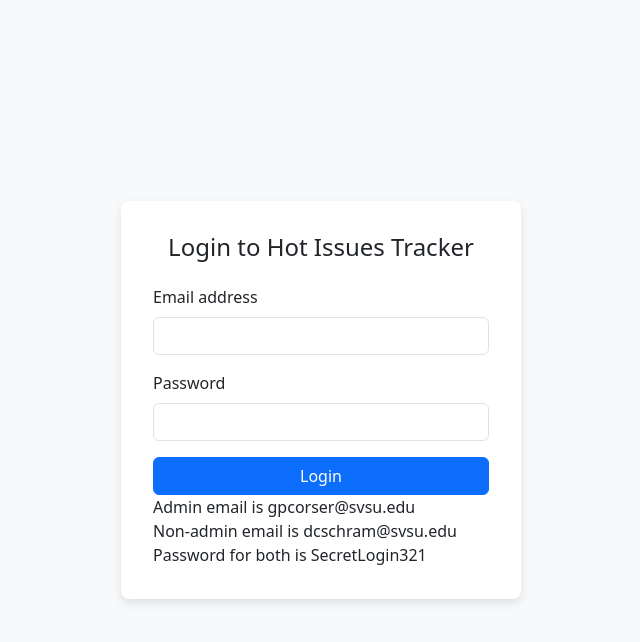
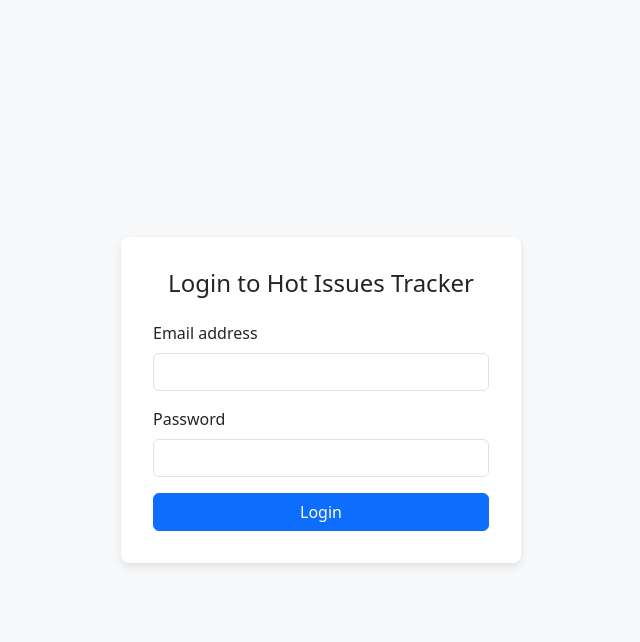
Before and after one commit to DCSchram/app355, a PHP site: page /login.php in a window 1280 px wide. Shown: the top 642 px of the page, without its empty margins (319-959 px from the left). Run offline with PHP 8.4, Linux system fonts and the light colour scheme.

Commit message:
Update login.php

```diff
--- a/login.php
+++ b/login.php
@@ -88,7 +88,6 @@ if ($_SERVER['REQUEST_METHOD'] === 'POST') {
     </div>
     <button type="submit" class="btn btn-primary w-100">Login</button>
   </form>
-  <div class="">Admin email is gpcorser@svsu.edu <br> Non-admin email is dcschram@svsu.edu <br> Password for both is SecretLogin321</div>
 </div>
 
 </body>
```
